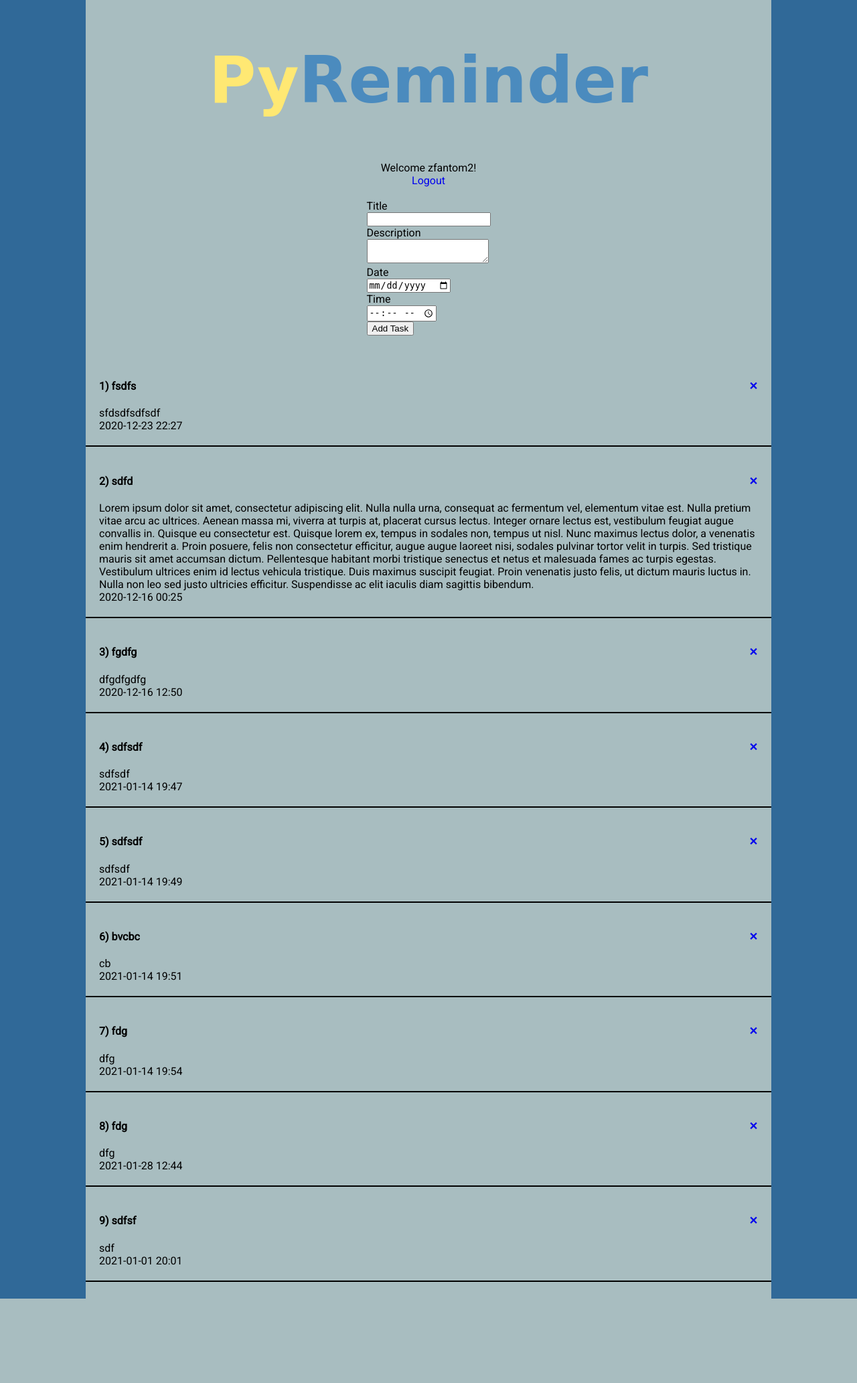
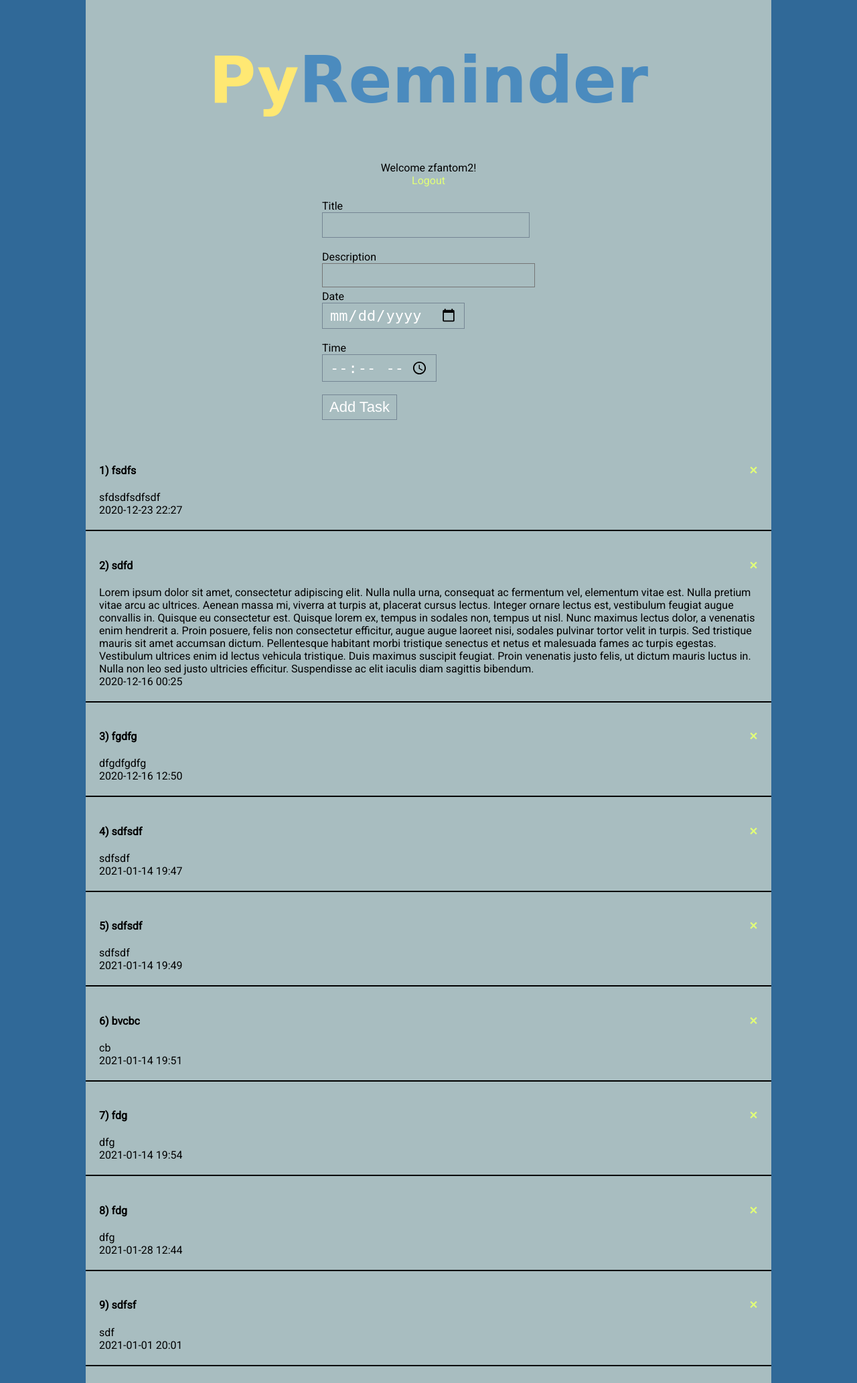
Before and after one commit to AcidSkull/PyReminder, a Flask app: page / in a window 1280 px wide. Shown: the whole page at 67% size. Before the commit the page ends 1939 px from the top, so only its background shows below. Run offline with Flask 2, Linux system fonts and the light colour scheme; a user stored in the database is signed in; data comes from the database, SQL or seed files in the repository; both versions use the stored data as it was after the commit; some web fonts are replaced.

Commit message:
changed css

```diff
--- a/Reminder/forms.py
+++ b/Reminder/forms.py
@@ -4,7 +4,7 @@
 
 class AdTaskForm(FlaskForm):
     title = StringField('Title', [validators.length(min=4, max=45), validators.DataRequired()])
-    description = TextAreaField('Description', [validators.length(min=4, max=255), validators.DataRequired()])
+    description = TextAreaField('Description', [validators.length(min=4, max=255), validators.DataRequired()], render_kw={'row':50, 'cols':37})
     termDate = DateField('Date', [validators.DataRequired()] , format='%Y-%m-%d')
     termTime = TimeField('Time', [validators.DataRequired()], format='%H:%M:%S')
 
--- /dev/null
+++ b/Reminder/static/css/style-forms-2.css
@@ -0,0 +1,37 @@
+#form{
+    background: #143652;
+    color: white;
+    max-width: 600px;
+    padding: 40px;
+    box-shadow: 0 4px 10px 4px rgba(19, 35, 47, 0.3);
+}
+
+input{
+    background-image:none;
+    border: 1px #758694 solid;
+    font-size:22px;
+    display:block;
+    padding:5px 10px;
+    background:none;
+    color: white;
+    transition:background-color .25s ease;
+}
+
+input:focus,textarea:focus {
+    background-color:#2d82c7;
+}
+
+input[type=submit]:hover{
+    background-color:#2d82c7;
+}
+
+textarea{
+  resize: none;
+  background-color: rgb(168, 189, 192);
+  color: white;
+}
+
+a{
+    text-decoration: none;
+    color: rgb(226, 255, 119);
+}
--- a/Reminder/templates/index.html
+++ b/Reminder/templates/index.html
@@ -2,6 +2,7 @@
 
 {% block head %}
     <title>PyReminder</title>
+    <link rel="stylesheet" href="{{ url_for('static',filename='css/style-forms-2.css') }}">
 {% endblock %}
 
 {% block body %}
```
Also changed, not shown: Reminder/static/css/style-forms.css (+7 -1 lines), Reminder/database.db.
